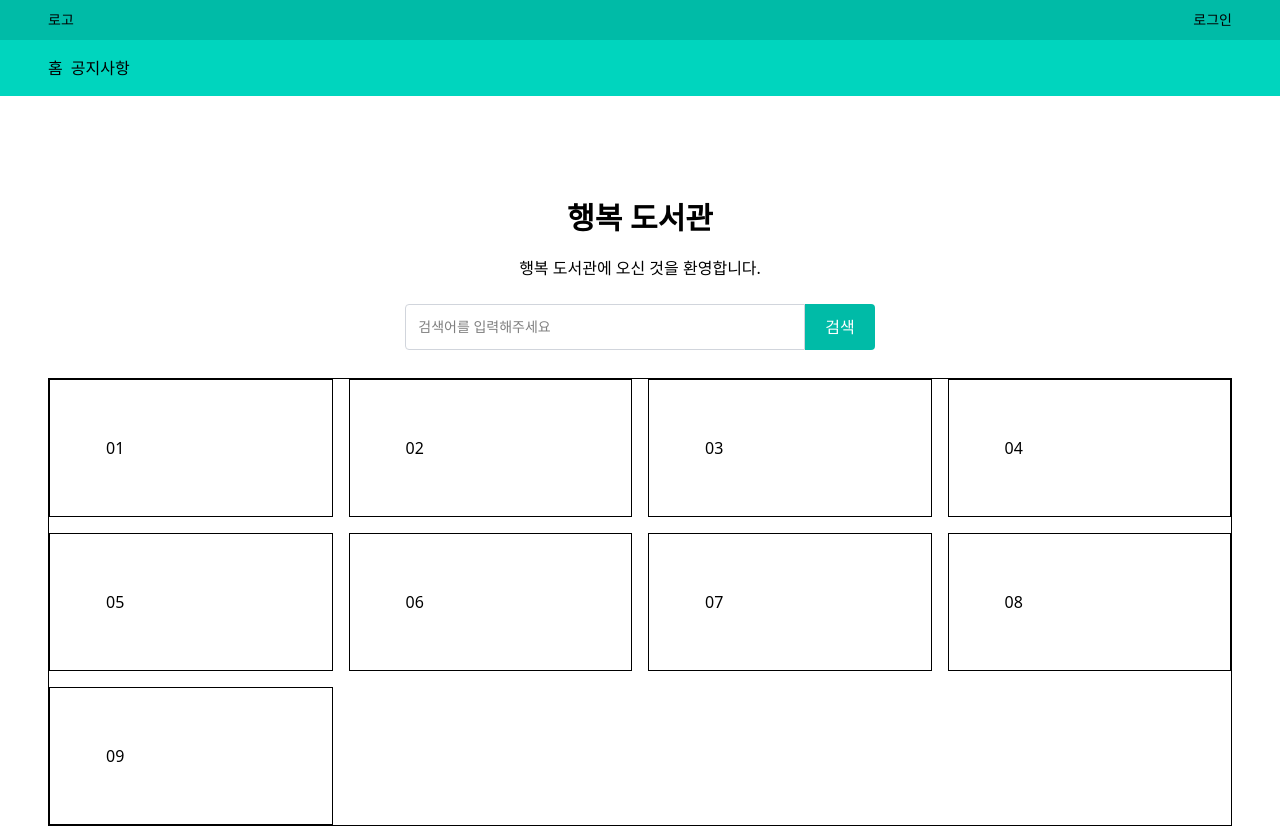
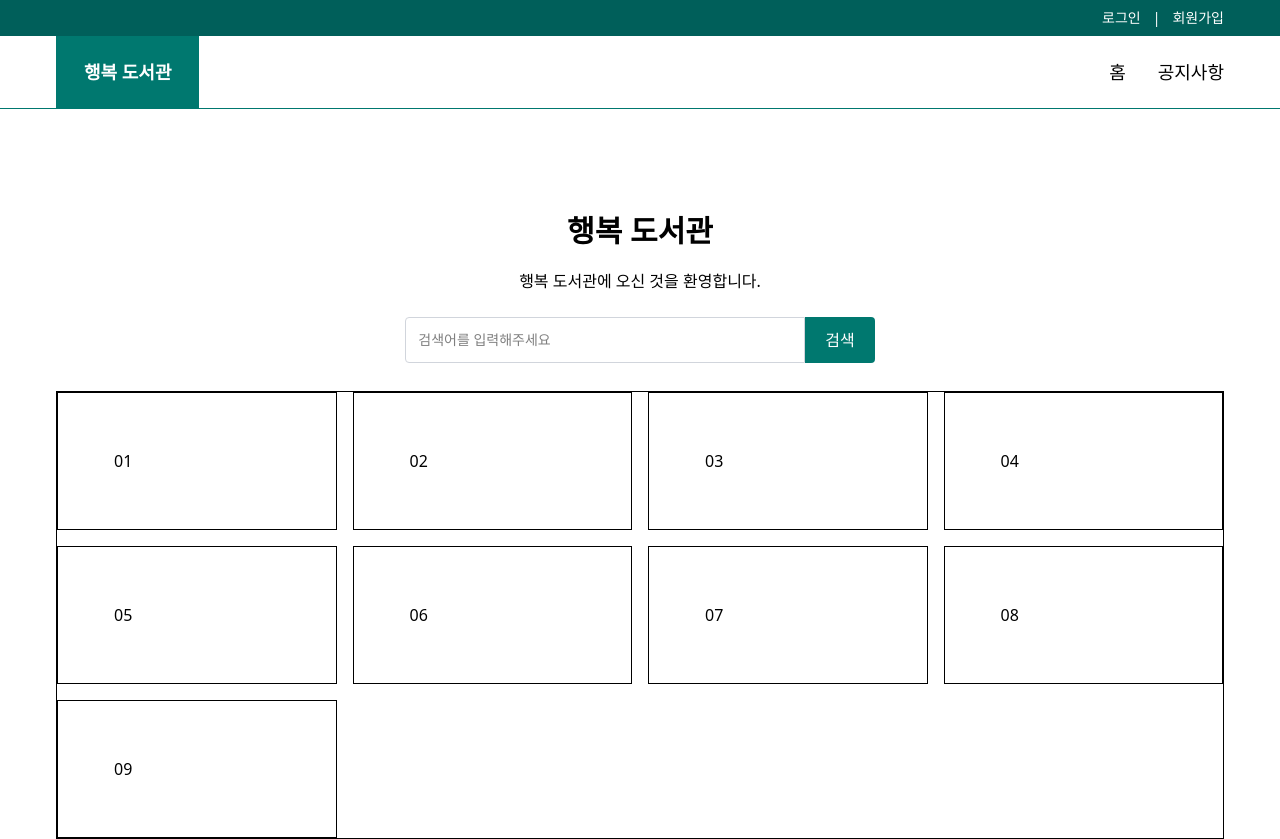
Before and after one commit to eziquexx/mini-library-management-system, a React (Vite) app in the folder frontend/: page / in a window 1280 px wide. Built offline with nearby package versions, Linux system fonts and the light colour scheme; no server answers.

Commit message:
feat(home) [frontend]: header ui 수정

```diff
--- a/frontend/src/pages/HomePage.jsx
+++ b/frontend/src/pages/HomePage.jsx
@@ -55,39 +55,39 @@ const HomePage = () => {
       <div className="w-full">
         <header className="flex flex-col">
           {/* header1 */}
-          <div className="w-full flex justify-center bg-teal-500">
-            <div className="w-7xl max-w-7xl h-10 flex flex-row justify-between px-7 lg:px-12  leading-10  text-sm">
-              <h1><Link to="/">로고</Link></h1>
-              <div className="flex flex-row">
+          <div className="w-full flex justify-center bg-teal-800 px-7 md:px-10 lg:px-14">
+            <div className="w-7xl max-w-7xl h-9 leading-9 text-sm">
+              <div className="flex flex-row float-right text-white">
                 {user ? (
                   <>
                     <span>{user}님</span>
-                    <div className="mx-2">|</div>
+                    <div className="mx-3">|</div>
                     <div className="cursor-pointer">마이페이지</div>
-                    <div className="mx-2">|</div>
+                    <div className="mx-3">|</div>
                     <div onClick={goToLogout} className="cursor-pointer">로그아웃</div>
                   </>
                 ) : (
-                  <Link to="/login">로그인</Link>
+                  <>
+                    <Link to="/login">로그인</Link>
+                    <div className="mx-3">|</div>
+                    <Link to="/login">회원가입</Link>
+                  </>
                 )}
-
-                {/* <Link to="/login">로그인</Link>
-                <span className="mr-2">님</span>
-                <div>마이페이지</div> */}
               </div>
             </div>
           </div>
           {/* header2 */}
-          <div className="w-full flex justify-center bg-teal-400">
-            <div className="w-7xl max-w-7xl h-14 px-7 lg:px-12 leading-14">
-              <ul className="flex flex-row">
-                <li className="mr-2"><Link to="/">홈</Link></li>
+          <div className="w-full flex justify-center bg-white border-b border-teal-700 px-7 md:px-10 lg:px-14">
+            <div className="w-7xl max-w-7xl flex justify-between h-18 leading-18 text-lg">
+              <h1><Link to="/" className="block font-bold text-white bg-teal-700 px-7">행복 도서관</Link></h1>
+              <ul className="flex flex-row space-x-8">
+                <li><Link to="/">홈</Link></li>
                 <li><Link to="/notice">공지사항</Link></li>
               </ul>
             </div>
           </div>
         </header>
-        <div className="w-full flex justify-center px-7 lg:px-12">
+        <div className="w-full flex justify-center px-7 md:px-10 lg:px-14">
           <div className="w-7xl max-w-7xl flex flex-col overflow-hidden">
             <div className="w-full flex flex-col mt-26 ">
               <h1 className="text-3xl font-bold text-center">행복 도서관</h1>
@@ -108,7 +108,7 @@ const HomePage = () => {
                       text-sm leading-5
                       bg-white"
                   />
-                  <button className="rounded-r-sm bg-teal-500 text-white px-5 flex-none">검색</button>
+                  <button className="rounded-r-sm bg-teal-700 text-white px-5 flex-none">검색</button>
                 </div>
               </form>
             </div>
```
